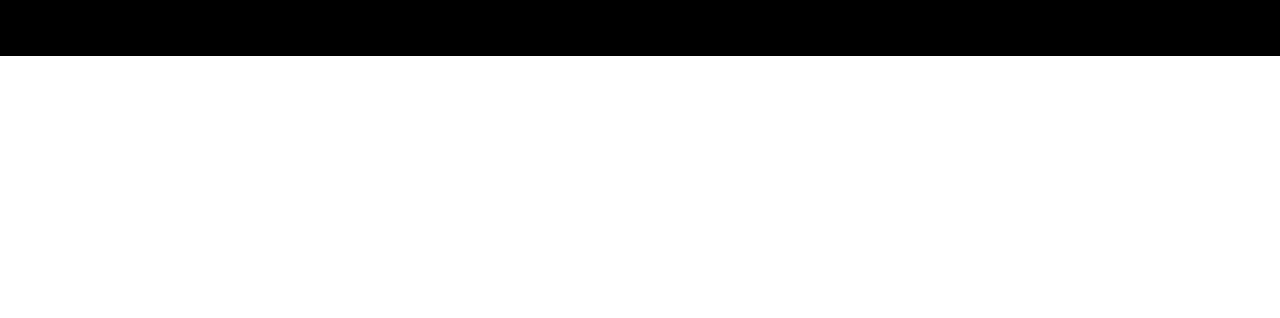
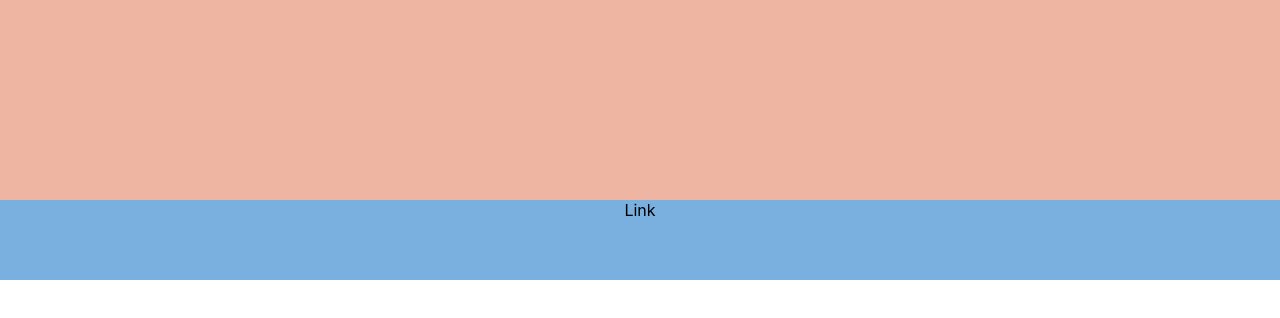
Before and after one commit to annamcn98/ex-arbete, a React (Create React App) app: page / in a window 1280 px wide. Shown: the top 318 px of the page. Built offline with nearby package versions, Linux system fonts and the light colour scheme.

Commit message:
testar saker

```diff
--- a/src/components/Header.js
+++ b/src/components/Header.js
@@ -1,5 +1,6 @@
 import React from 'react'
 import styled from 'styled-components'
+import Nav from './Nav'
 
 
 function Header() {
@@ -10,6 +11,7 @@ function Header() {
             <Logodiv>
 
             </Logodiv>
+            <Nav />
         </div>
 
 
@@ -18,9 +20,9 @@ function Header() {
 }
 
     const Logodiv = styled.div `
-    background-color: black;
+    background-color: #EEB5A2;
     width: 100vw;
-    height: 7vh;
+    height: 25vh;
     `
 
 export default Header
--- /dev/null
+++ b/src/components/Nav.js
@@ -0,0 +1,20 @@
+import React from 'react'
+import styled from 'styled-components'
+
+
+function Nav() {
+  return (
+    <div>
+        <Navdiv>
+            Link
+        </Navdiv>
+    </div>
+  )
+}
+
+const Navdiv = styled.div `
+height: 10vh;
+background-color: #7AB0DF;
+`
+
+export default Nav
```
